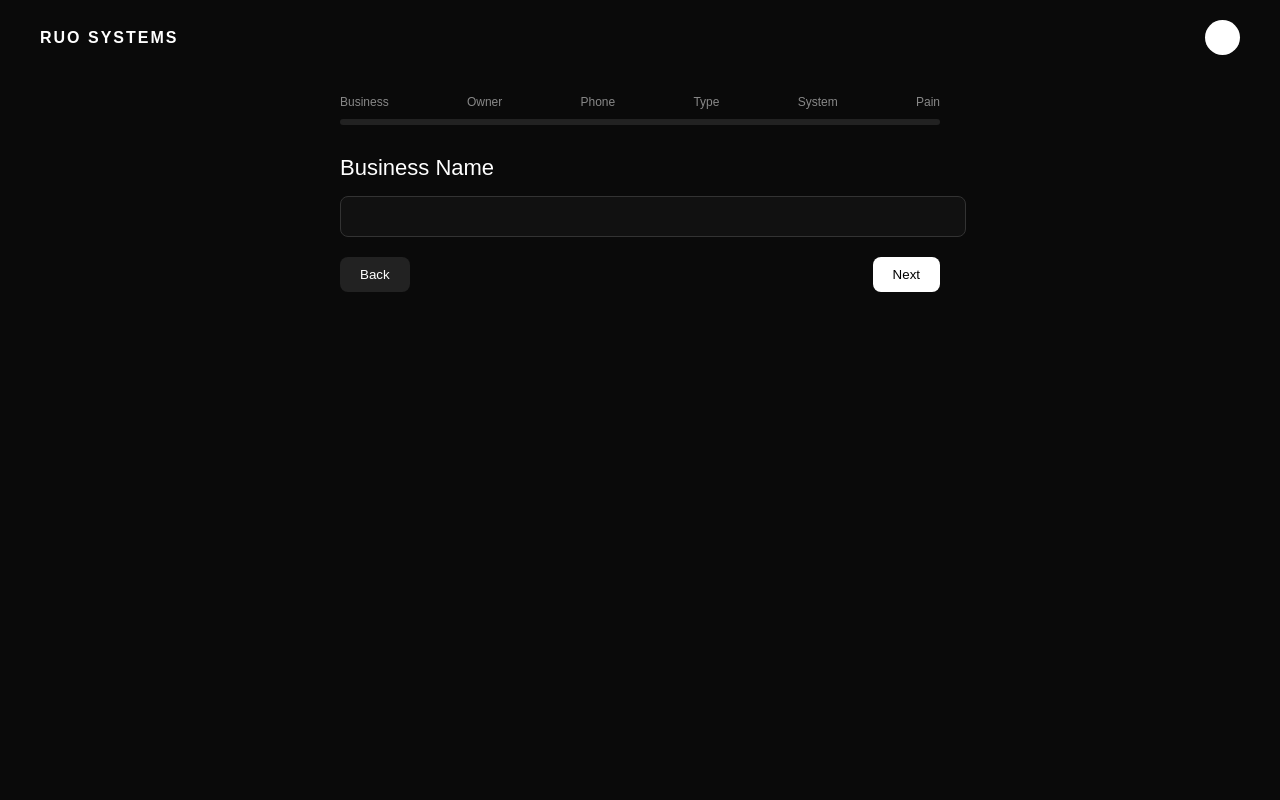
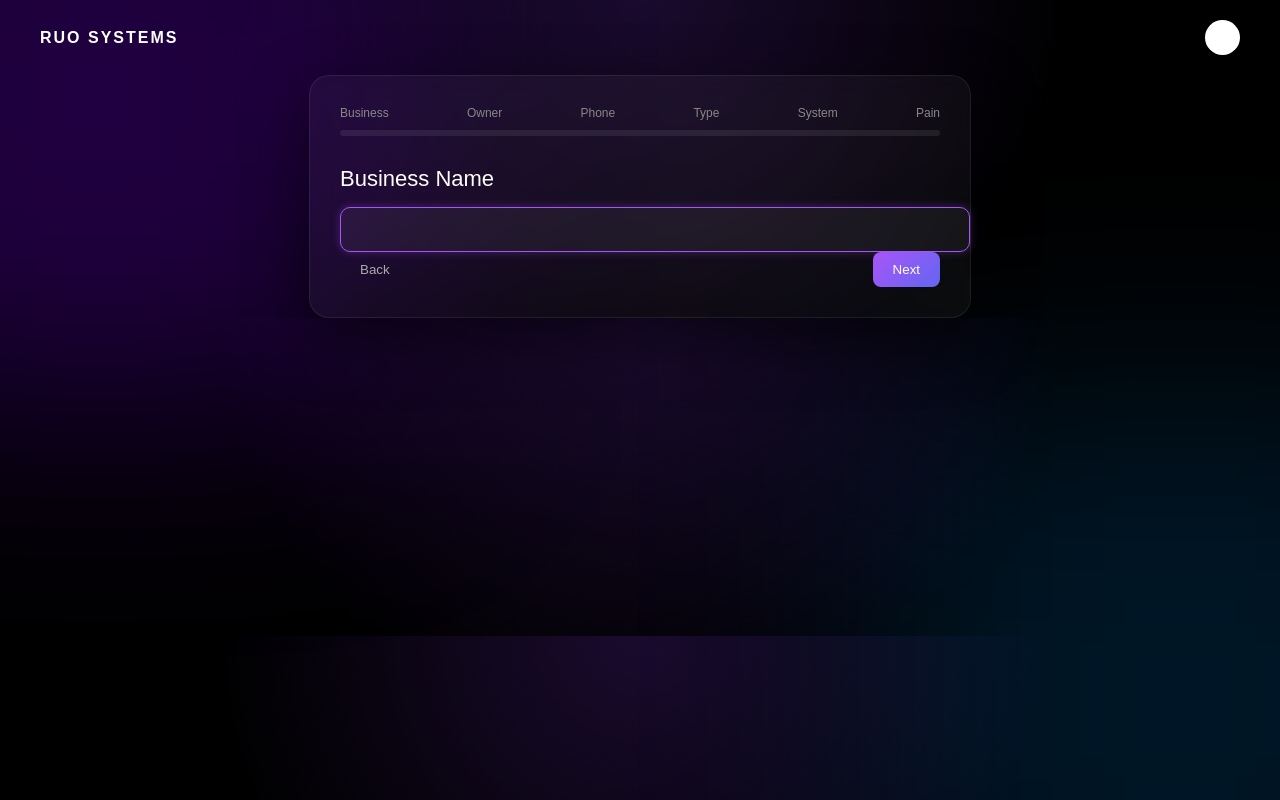
Before and after one commit to ruo-edwin/pos-main-landingpage, a website: page index.html in a window 1280 px wide. Both pictures are taken after a click on the button "Check Eligibility". Drawn offline with Linux system fonts and the light colour scheme.

Commit message:
qualification2

```diff
--- a/index.html
+++ b/index.html
@@ -9,7 +9,7 @@
     body {
         margin: 0;
         font-family: Arial, sans-serif;
-        background: #0a0a0a;
+        background: radial-gradient(circle at top, #1a0b2e 0%, #000 60%);
         color: white;
     }
 
@@ -39,6 +39,7 @@
         padding: 80px 20px;
         max-width: 800px;
         margin: auto;
+        transition: all 0.3s ease;
     }
 
     .hero h1 {
@@ -66,8 +67,13 @@
     .container {
         max-width: 600px;
         margin: auto;
-        padding: 20px;
+        padding: 30px;
         display: none;
+        background: rgba(255,255,255,0.04);
+        border: 1px solid rgba(255,255,255,0.08);
+        border-radius: 20px;
+        backdrop-filter: blur(12px);
+        box-shadow: 0 20px 60px rgba(0,0,0,0.5);
     }
 
     .progress {
@@ -80,7 +86,7 @@
     .bar {
         width: 100%;
         height: 6px;
-        background: #222;
+        background: rgba(255,255,255,0.08);
         margin: 10px 0 30px;
         border-radius: 5px;
         overflow: hidden;
@@ -89,7 +95,7 @@
     .fill {
         height: 100%;
         width: 0%;
-        background: white;
+        background: linear-gradient(90deg, #a855f7, #6366f1);
         transition: 0.3s;
     }
 
@@ -100,12 +106,17 @@
 
     input, select, textarea {
         width: 100%;
-        padding: 12px;
-        background: #111;
-        border: 1px solid #333;
+        padding: 14px;
+        background: rgba(255,255,255,0.05);
+        border: 1px solid rgba(255,255,255,0.1);
         color: white;
-        border-radius: 8px;
-        margin-bottom: 20px;
+        border-radius: 10px;
+        outline: none;
+    }
+
+    input:focus, select:focus, textarea:focus {
+        border: 1px solid #a855f7;
+        box-shadow: 0 0 10px rgba(168,85,247,0.3);
     }
 
     .nav {
@@ -120,14 +131,15 @@
         border-radius: 8px;
     }
 
-    .next {
-        background: white;
-        color: black;
+   .next {
+        background: linear-gradient(135deg, #a855f7, #6366f1);
+        color: white;
     }
 
     .back {
-        background: #222;
-        color: white;
+        background: transparent;
+        color: #aaa;
+        border: 1px solid rgba(255,255,255,0.15);
     }
 
     .submit {
@@ -135,7 +147,29 @@
         color: black;
         font-weight: bold;
     }
+    body::before {
+          content: "";
+          position: fixed;
+          top: -200px;
+          left: -200px;
+          width: 600px;
+          height: 600px;
+          background: rgba(128, 0, 255, 0.25);
+          filter: blur(120px);
+          z-index: -1;
+      }
 
+    body::after {
+        content: "";
+        position: fixed;
+        bottom: -200px;
+        right: -200px;
+        width: 600px;
+        height: 600px;
+        background: rgba(0, 150, 255, 0.15);
+        filter: blur(120px);
+        z-index: -1;
+    }
 </style>
 </head>
 
@@ -202,9 +236,14 @@ const questions = [
 ];
 
 function start() {
-    document.getElementById("hero").style.display = "none";
-    document.getElementById("wizard").style.display = "block";
-    loadStep();
+    document.getElementById("hero").style.opacity = "0";
+    document.getElementById("hero").style.transform = "translateY(-20px)";
+
+    setTimeout(() => {
+        document.getElementById("hero").style.display = "none";
+        document.getElementById("wizard").style.display = "block";
+        loadStep();
+    }, 300);
 }
 
 function loadStep() {
@@ -231,6 +270,10 @@ function loadStep() {
     document.getElementById("inputArea").innerHTML = html;
 
     updateProgress();
+    setTimeout(() => {
+        const field = document.getElementById("field");
+        if(field) field.focus();
+    }, 100);
 }
 
 function save() {
```
